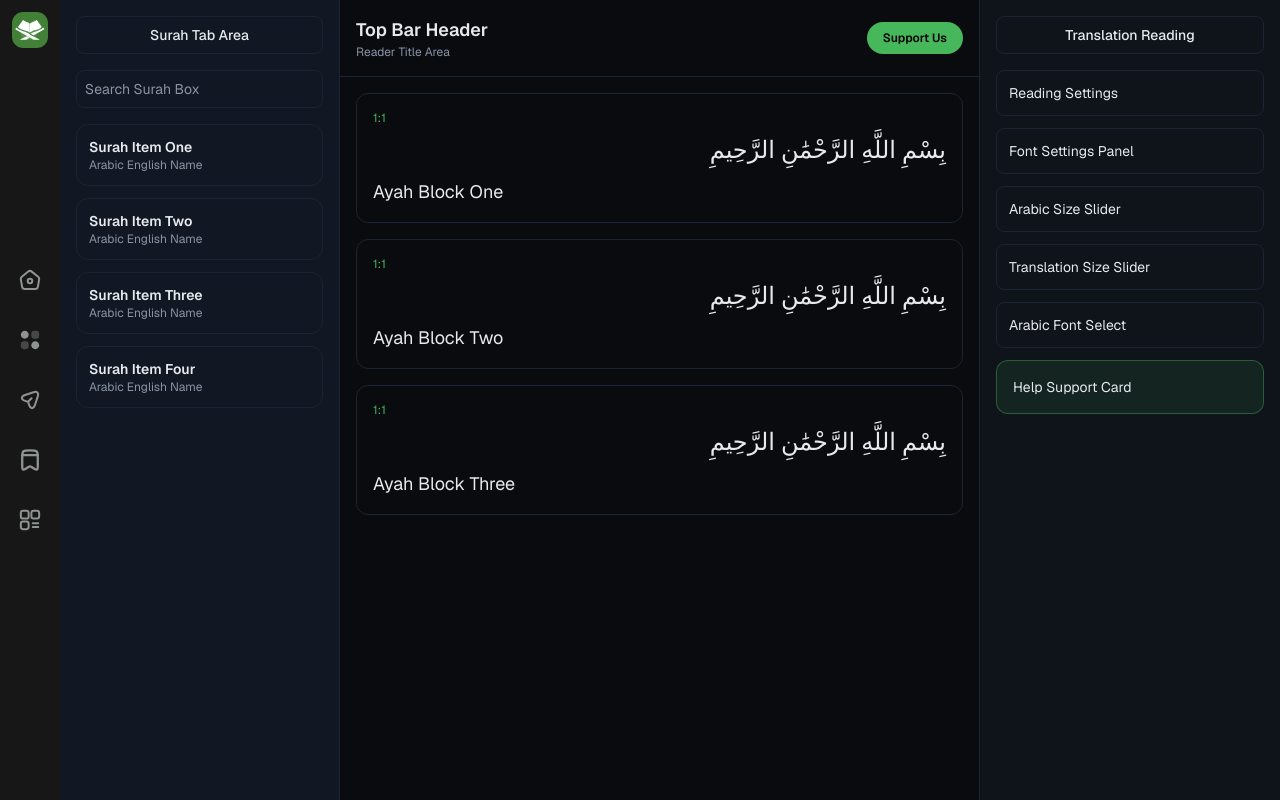
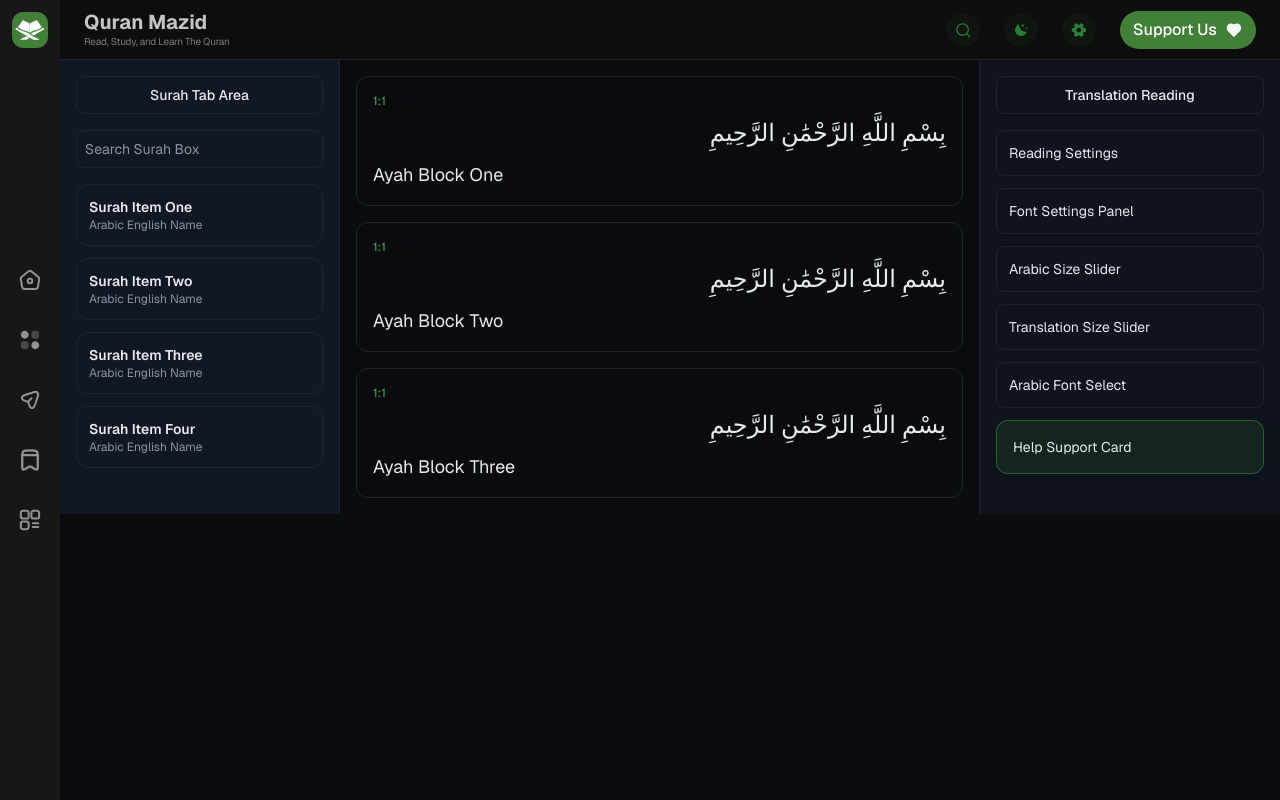
Before and after one commit to Shur0v/quranmazid, a Next.js app: page / in a window 1280 px wide. Built offline with nearby package versions, Linux system fonts and the light colour scheme.

Commit message:
Topbar Design complete

```diff
--- /dev/null
+++ b/public/icons/topbarsearchicon.tsx
@@ -0,0 +1,15 @@
+import type { SVGProps } from "react";
+
+export default function TopbarSearchIcon(props: SVGProps<SVGSVGElement>) {
+    return (
+        <svg xmlns="http://www.w3.org/2000/svg" width="21" height="21" viewBox="0 0 21 21" fill="none" {...props}>
+            <path
+                d="M18.3789 18.3721L14.7539 14.7471M16.7122 10.0387C16.7122 13.7206 13.7275 16.7054 10.0456 16.7054C6.36367 16.7054 3.37891 13.7206 3.37891 10.0387C3.37891 6.35684 6.36367 3.37207 10.0456 3.37207C13.7275 3.37207 16.7122 6.35684 16.7122 10.0387Z"
+                stroke="currentColor"
+                strokeWidth="1.5"
+                strokeLinecap="round"
+                strokeLinejoin="round"
+            />
+        </svg>
+    );
+}
--- /dev/null
+++ b/public/icons/topbarsetingicon.tsx
@@ -0,0 +1,12 @@
+import type { SVGProps } from "react";
+
+export default function TopbarSetingIcon(props: SVGProps<SVGSVGElement>) {
+  return (
+    <svg xmlns="http://www.w3.org/2000/svg" width="19" height="18" viewBox="0 0 19 18" fill="none" {...props}>
+      <path
+        d="M15.3953 6.91501C14.0378 6.91501 13.4828 5.95501 14.1578 4.77751C14.5478 4.09501 14.3153 3.22501 13.6328 2.83501L12.3353 2.09251C11.7428 1.74001 10.9778 1.95001 10.6253 2.54251L10.5428 2.68501C9.86781 3.86251 8.75781 3.86251 8.07531 2.68501L7.99281 2.54251C7.65531 1.95001 6.89031 1.74001 6.29781 2.09251L5.00031 2.83501C4.31781 3.22501 4.08531 4.10251 4.47531 4.78501C5.15781 5.95501 4.60281 6.91501 3.24531 6.91501C2.46531 6.91501 1.82031 7.55251 1.82031 8.34001V9.66001C1.82031 10.44 2.45781 11.085 3.24531 11.085C4.60281 11.085 5.15781 12.045 4.47531 13.2225C4.08531 13.905 4.31781 14.775 5.00031 15.165L6.29781 15.9075C6.89031 16.26 7.65531 16.05 8.00781 15.4575L8.09031 15.315C8.76531 14.1375 9.87531 14.1375 10.5578 15.315L10.6403 15.4575C10.9928 16.05 11.7578 16.26 12.3503 15.9075L13.6478 15.165C14.3303 14.775 14.5628 13.8975 14.1728 13.2225C13.4903 12.045 14.0453 11.085 15.4028 11.085C16.1828 11.085 16.8278 10.4475 16.8278 9.66001V8.34001C16.8203 7.56001 16.1828 6.91501 15.3953 6.91501ZM9.32031 11.4375C7.97781 11.4375 6.88281 10.3425 6.88281 9.00001C6.88281 7.65751 7.97781 6.56251 9.32031 6.56251C10.6628 6.56251 11.7578 7.65751 11.7578 9.00001C11.7578 10.3425 10.6628 11.4375 9.32031 11.4375Z"
+        fill="currentColor"
+      />
+    </svg>
+  );
+}
--- /dev/null
+++ b/public/icons/topbarsupporticon.tsx
@@ -0,0 +1,13 @@
+import type { SVGProps } from "react";
+
+export default function TopbarSupportIcon(props: SVGProps<SVGSVGElement>) {
+  return (
+    <svg xmlns="http://www.w3.org/2000/svg" width="21" height="21" viewBox="0 0 21 21" fill="none" {...props}>
+      <path
+        d="M10.4082 4.18848C8.41992 2.28186 5.30688 2.34372 3.39355 4.38623C1.48021 6.42873 1.41272 9.63582 3.22355 11.7575L9.58772 18.1908C10.046 18.6542 10.7705 18.6542 11.2288 18.1908L17.5846 11.7575C19.3955 9.63582 19.3363 6.40798 17.4146 4.38623C15.493 2.36448 12.3963 2.28186 10.4082 4.18848Z"
+        fill="currentColor"
+      />
+      <path d="M7.70898 9.375L9.33398 11L13.084 7.25" stroke="#ffffff" strokeWidth="1.4" strokeLinecap="round" strokeLinejoin="round" />
+    </svg>
+  );
+}
--- /dev/null
+++ b/public/icons/topbarthemeicon.tsx
@@ -0,0 +1,7 @@
+import type { SVGProps } from "react";
+
+export default function TopbarThemeIcon(props: SVGProps<SVGSVGElement>) {
+    return (
+        <svg xmlns="http://www.w3.org/2000/svg" width="1em" height="1em" viewBox="0 0 24 24" class="text-primary"><path fill="currentColor" d="m14.712 7.596l-2.289-2.288l2.289-2.289L17 5.308zm5 3l-1.289-1.288l1.289-1.289L21 9.308zM12.075 21q-1.888 0-3.543-.713T5.64 18.336t-1.951-2.893t-.714-3.543q0-2.92 1.68-5.265t4.436-3.27q-.104 2.34.717 4.501q.82 2.161 2.48 3.82q1.66 1.66 3.82 2.481t4.502.717q-.92 2.754-3.268 4.435T12.075 21"></path></svg>
+    );
+}
--- a/src/app/page.tsx
+++ b/src/app/page.tsx
@@ -4,11 +4,15 @@
 import LeftbarGoIcon from "../../public/icons/leftbargoicon";
 import LeftbarBookmarkIcon from "../../public/icons/leftbarbookmarkicon";
 import LeftbarOthersIcon from "../../public/icons/leftbarothersicon";
+import TopbarSearchIcon from "../../public/icons/topbarsearchicon";
+import TopbarSetingIcon from "../../public/icons/topbarsetingicon";
+import TopbarSupportIcon from "../../public/icons/topbarsupporticon";
+import TopbarThemeIcon from "../../public/icons/topbarthemeicon";
 
 export default function Home() {
   return (
     <main className="min-h-screen bg-background text-foreground">
-      <div className="grid min-h-screen grid-cols-[60px_280px_1fr_300px]">
+      <div className="grid min-h-screen grid-cols-[60px_1fr]">
         <aside className="h-screen border-r border-[#24262b] bg-[#171717]">
           <nav className="fixed bottom-0 isolate z-[3] h-screen w-[60px] translate-y-0 bg-[#171717]">
             <div className="flex h-full w-full flex-col items-center">
@@ -68,11 +72,70 @@
                   <LeftbarOthersIcon />
                 </button>
               </div>
+
               <div className="h-[60px] w-full" />
             </div>
           </nav>
         </aside>
 
+        <div className="grid min-h-screen grid-rows-[60px_1fr]">
+          <nav className="fixed top-0 isolate z-[2] flex h-[60px] w-[calc(100%-60px)] translate-x-0 items-center justify-center border-b border-[#1b2432] bg-[#0d0d0d] transition-transform duration-300 ease-linear">
+            <div className="flex h-full w-full items-center justify-between px-6">
+              <div className="flex items-center gap-2.5">
+                <a className="flex items-center gap-2.5 max-tablet:hidden" href="/">
+                  <div className="select-none space-y-[2px] text-left">
+                    <p className="mt-[2px] font-sans text-xl font-bold leading-none text-[#c4c4c4]">
+                      Quran Mazid
+                    </p>
+                    <p className="w-max text-[10px] tracking-tight text-[#787d7a]">
+                      Read, Study, and Learn The Quran
+                    </p>
+                  </div>
+                </a>
+                {/* <a href="/">
+                  <p className="text-body font-bold tablet:hidden tablet:text-heading-6"></p>
+                </a> */}
+              </div>
+
+              <div className="flex items-center gap-6 tablet:gap-6">
+                <button
+                  type="button"
+                  className="group flex size-[34px] min-w-[34px] cursor-pointer items-center justify-center rounded-full bg-[#42803812] p-2 active:scale-90 text-[#2b7d38]"
+                  data-state="closed"
+                  aria-label="icon"
+                >
+                  <TopbarSearchIcon className="h-[18px] w-[18px]" />
+                </button>
+                <button
+                  type="button"
+                  className="group flex size-[34px] min-w-[34px] cursor-pointer items-center justify-center rounded-full bg-[#42803812] p-2 active:scale-90 text-[#2b7d38]"
+                  data-state="closed"
+                  aria-label="icon"
+                >
+                  <TopbarThemeIcon className="h-[18px] w-[18px]" />
+                </button>
+                <button
+                  type="button"
+                  className="group flex size-[34px] min-w-[34px] cursor-pointer items-center justify-center rounded-full bg-[#42803812] p-2 active:scale-90 text-[#2b7d38]"
+                  data-state="closed"
+                  aria-label="icon"
+                >
+                  <TopbarSetingIcon className="h-[18px] w-[18px]" />
+                </button>
+
+                <a
+                  target="_blank"
+                  href="#"
+                  className="flex h-[38px] min-w-[136px] select-none items-center justify-center gap-2 rounded-full bg-[#428038] px-2 text-[#f3f4f6]"
+                >
+                  <span className="text-base font-medium text-white">Support Us</span>
+                  <TopbarSupportIcon className="h-[18px] w-[18px]" />
+                </a>
+              </div>
+            </div>
+          </nav>
+
+          <div className="grid grid-cols-[280px_1fr_300px] pt-[60px]">
             <aside className="border-r border-border bg-panel-soft p-4">
               <div className="mb-4 rounded-lg border border-border p-2 text-center text-sm font-medium">
                 Surah Tab Area
@@ -93,18 +156,6 @@
             </aside>
 
             <section className="border-r border-border">
-          <div className="border-b border-border p-4">
-            <div className="flex items-center justify-between">
-              <div>
-                <p className="text-lg font-semibold">Top Bar Header</p>
-                <p className="text-xs text-muted">Reader Title Area</p>
-              </div>
-              <button className="rounded-full bg-accent px-4 py-2 text-xs font-semibold text-black">
-                Support Us
-              </button>
-            </div>
-          </div>
-
               <div className="space-y-4 p-4">
                 {["Ayah Block One", "Ayah Block Two", "Ayah Block Three"].map((item) => (
                   <article key={item} className="rounded-xl border border-border p-4">
@@ -124,9 +175,7 @@
                 <div className="rounded-lg border border-border p-3 text-sm">Reading Settings</div>
                 <div className="rounded-lg border border-border p-3 text-sm">Font Settings Panel</div>
                 <div className="rounded-lg border border-border p-3 text-sm">Arabic Size Slider</div>
-            <div className="rounded-lg border border-border p-3 text-sm">
-              Translation Size Slider
-            </div>
+                <div className="rounded-lg border border-border p-3 text-sm">Translation Size Slider</div>
                 <div className="rounded-lg border border-border p-3 text-sm">Arabic Font Select</div>
                 <div className="rounded-xl border border-accent/40 bg-accent/10 p-4 text-sm">
                   Help Support Card
@@ -134,6 +183,8 @@
               </div>
             </aside>
           </div>
+        </div>
+      </div>
     </main>
   );
 }
```
Lines whose indentation alone changed are shown as unchanged.
